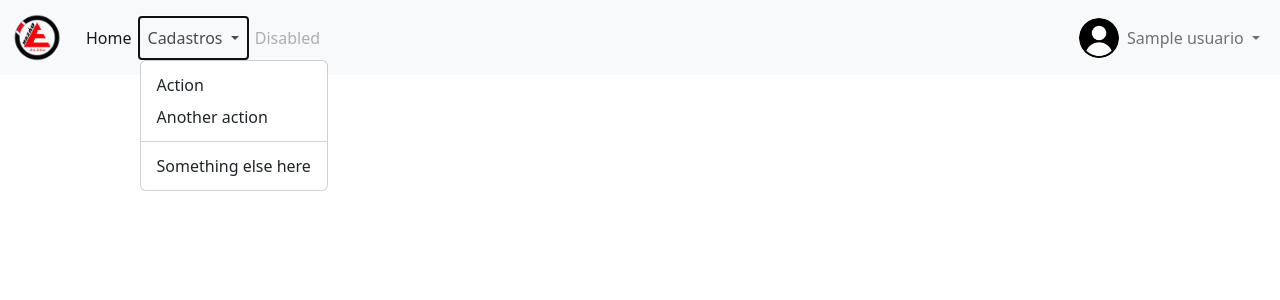
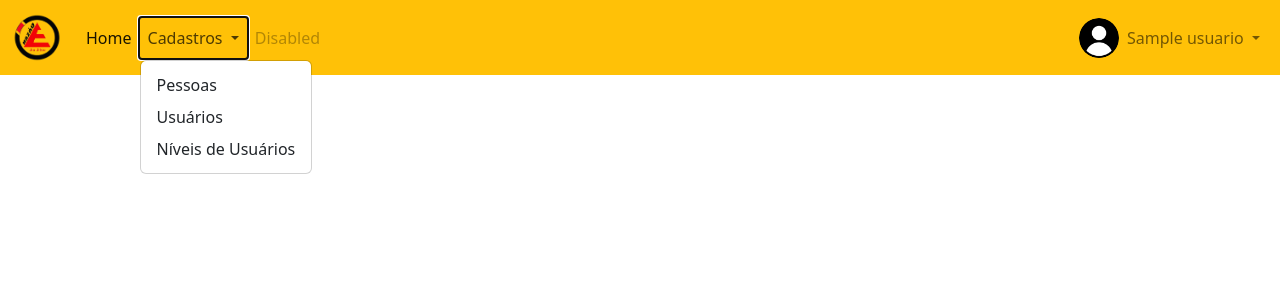
Before and after one commit to ShivKSF/TCC, a PHP site: page /financeiro/painel-adm/index.php in a window 1280 px wide, after a click on "Cadastros". Shown: the top 300 px of the page. Run offline with PHP 8.4, Linux system fonts and the light colour scheme; the visitor is signed in with stand-in values (Sample User, id 1); tables that the repository leaves empty or names only in its code hold one stand-in row (values such as "Sample post").

Commit message:
Adicionando menu de Cadastro

```diff
--- a/financeiro/painel-adm/index.php
+++ b/financeiro/painel-adm/index.php
@@ -15,6 +15,16 @@ $nome_usuario = $res[0]['nome'];
 $email_usuario = $res[0]['email'];
 $senha_usuario = $res[0]['senha'];
 $nivel_usuario = $res[0]['nivel'];
+
+$pagina = @$_GET['pag'];
+
+//MENU DO PAINEL
+$menu1 = 'home';
+$menu2 = 'pessoas';
+$menu3 = 'usuarios';
+$menu4 = 'niveis';
+
+
 ?>
 
 <!DOCTYPE html>
@@ -34,29 +44,26 @@ $nivel_usuario = $res[0]['nivel'];
 </head>
 
 <body>
-    <nav class="navbar navbar-expand-lg bg-light">
+    <nav class="navbar navbar-expand-lg bg-warning">
         <div class="container-fluid">
             <!--ICONE NO MENU-->
-            <a class="navbar-brand" href="#"><img src="../img/logo.png" width="50px"></a>
+            <a class="navbar-brand" href="index.php?pag=<?php echo $menu1 ?>"><img src="../img/logo.png" width="50px"></a>
             <button class="navbar-toggler" type="button" data-bs-toggle="collapse" data-bs-target="#navbarSupportedContent" aria-controls="navbarSupportedContent" aria-expanded="false" aria-label="Toggle navigation">
                 <span class="navbar-toggler-icon"></span>
             </button>
             <div class="collapse navbar-collapse" id="navbarSupportedContent">
                 <ul class="navbar-nav me-auto mb-2 mb-lg-0">
                     <li class="nav-item">
-                        <a class="nav-link active" aria-current="page" href="#">Home</a>
+                        <a class="nav-link active" aria-current="page" href="index.php?pag=<?php echo $menu1 ?>">Home</a>
                     </li>
                     <li class="nav-item dropdown">
                         <a class="nav-link dropdown-toggle" href="#" role="button" data-bs-toggle="dropdown" aria-expanded="false">
                             Cadastros
                         </a>
                         <ul class="dropdown-menu">
-                            <li><a class="dropdown-item" href="#">Action</a></li>
-                            <li><a class="dropdown-item" href="#">Another action</a></li>
-                            <li>
-                                <hr class="dropdown-divider">
-                            </li>
-                            <li><a class="dropdown-item" href="#">Something else here</a></li>
+                            <li><a class="dropdown-item" href="index.php?pag=<?php echo $menu2 ?>">Pessoas</a></li>
+                            <li><a class="dropdown-item" href="index.php?pag=<?php echo $menu3 ?>">Usuários</a></li>
+                            <li><a class="dropdown-item" href="#index.php?pag=<?php echo $menu4 ?>">Níveis de Usuários</a></li>
                         </ul>
                     </li>
                     <li class="nav-item">
@@ -85,6 +92,12 @@ $nivel_usuario = $res[0]['nivel'];
             </div>
         </div>
     </nav>
+
+    <div class="container-fluid">
+        <?php
+            if($_SESSION)
+        ?>
+    </div>
 </body>
 
 </html>
@@ -160,12 +173,9 @@ $nivel_usuario = $res[0]['nivel'];
                 //MOSTRA MENSAGEM
                 $('#mensagem-perfil').text(mensagem)
             },
-
             cache: false,
             contentType: false,
             processData: false,
-
         });
-
     });
 </script>
```
Also changed, not shown: financeiro/painel-adm/home.php (added), financeiro/painel-adm/pessoas.php (added).
